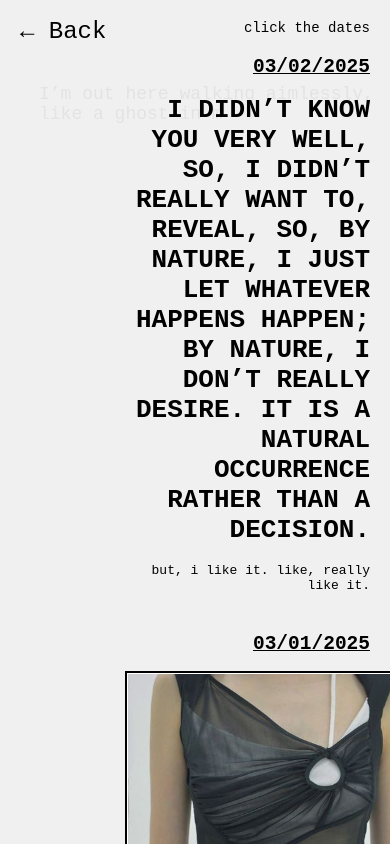
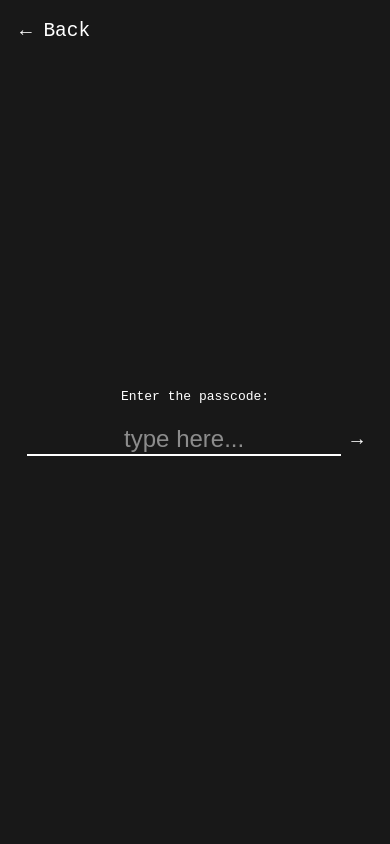
Before and after one commit to anderramirezj/highschool-blog, a plain HTML site: page content.html in a window 390 px wide. Shown: the top 844 px of the page. Drawn offline with Linux system fonts and the light colour scheme.

Commit message:
Add files via upload

```diff
--- a/content-style.css
+++ b/content-style.css
@@ -124,6 +124,88 @@ img {
     }
 }
 
+
+
+/* Add styles for the password prompt */
+.password-prompt {
+    position: fixed;
+    top: 0;
+    left: 0;
+    width: 100%;
+    height: 100%;
+    background: rgba(0, 0, 0, 0.9);
+    display: flex;
+    justify-content: center;
+    align-items: center;
+    flex-direction: column;
+    color: white;
+    font-family: monospace;
+    z-index: 1000;
+    backdrop-filter: blur(10px); /* Add blur effect */
+    transition: opacity 1s ease, backdrop-filter 1s ease; /* Smooth transition */
+}
+
+.password-input-container {
+    display: flex;
+    align-items: center;
+    gap: 10px;
+}
+
+.password-input {
+    background: transparent;
+    border: none;
+    border-bottom: 2px solid white;
+    color: white;
+    font-size: 1.5em;
+    text-align: center;
+    outline: none;
+    margin-top: 20px;
+}
+
+.password-input::placeholder {
+    color: rgba(255, 255, 255, 0.5);
+}
+
+.password-error {
+    color: red;
+    margin-top: 10px;
+    display: none;
+}
+
+.confirm-arrow {
+    font-size: 1.5em;
+    cursor: pointer;
+    margin-top: 20px;
+}
+
+.confirm-arrow:hover {
+    opacity: 0.8;
+ }
+
+.content {
+    opacity: 0; /* Start hidden */
+    transition: opacity 1s ease; /* Smooth fade-in */
+    display: block; /* Ensure content is always in the DOM */
+}
+
+.content.visible {
+    opacity: 1; /* Fully visible */
+}
+
+.back-arrow-password {
+    position: absolute;
+    top: 20px;
+    left: 20px;
+    font-size: 1.5em;
+    color: white;
+    text-decoration: none;
+    cursor: pointer;
+}
+
+.back-arrow-password:hover {
+    opacity: 0.8;
+}
+
 .no-scroll {
     overflow: hidden;
 }
--- a/content.html
+++ b/content.html
@@ -7,6 +7,17 @@
     <link rel="stylesheet" href="content-style.css">
 </head>
 <body>
+    <div class="password-prompt" id="passwordPrompt">
+        <a href="index.html" class="back-arrow-password">← Back</a>
+        <div>Enter the passcode:</div>
+        <div class="password-input-container">
+            <input type="text" class="password-input" id="passwordInput" placeholder="type here..." autocomplete="off">
+            <span class="confirm-arrow" onclick="checkPassword()">→</span>
+        </div>
+        <div class="password-error" id="passwordError">Incorrect passcode. Try again.</div>
+    </div>
+
+    <div class="content" id="content">
         <a href="index.html" class="back-arrow">← Back</a>
         <div class="background-poem" id="poem"></div>
         <div class="container">
@@ -93,6 +104,39 @@
 </div>
 
     <script>
+        // Password functionality
+        const passwordPrompt = document.getElementById('passwordPrompt');
+        const passwordInput = document.getElementById('passwordInput');
+        const passwordError = document.getElementById('passwordError');
+        const content = document.getElementById('content');
+
+        const correctPassword = "ander";
+
+        function checkPassword() {
+            if (passwordInput.value === correctPassword) {
+                // Add a blur transition and fade out the password prompt
+                passwordPrompt.style.opacity = '0';
+                passwordPrompt.style.backdropFilter = 'blur(0px)';
+                setTimeout(() => {
+                    passwordPrompt.style.display = 'none';
+                    content.classList.add('visible'); // Fade in the content
+                }, 1000); // Match the transition duration (1s)
+            } else {
+                passwordError.style.display = 'block';
+            }
+        }
+
+        // Check password on Enter key press
+        passwordInput.addEventListener('keypress', (e) => {
+            if (e.key === 'Enter') {
+                checkPassword();
+            }
+        });
+
+        // Check password on arrow click
+        document.querySelector('.confirm-arrow').addEventListener('click', checkPassword);
+
+        // Existing popup and poem functionality
         function openPopup(id) {
             document.getElementById(id).style.display = 'flex';
             document.body.classList.add('no-scroll');
```
Also changed, not shown: geniuses.html (+16 -29 lines). Lines whose indentation alone changed are shown as unchanged.
